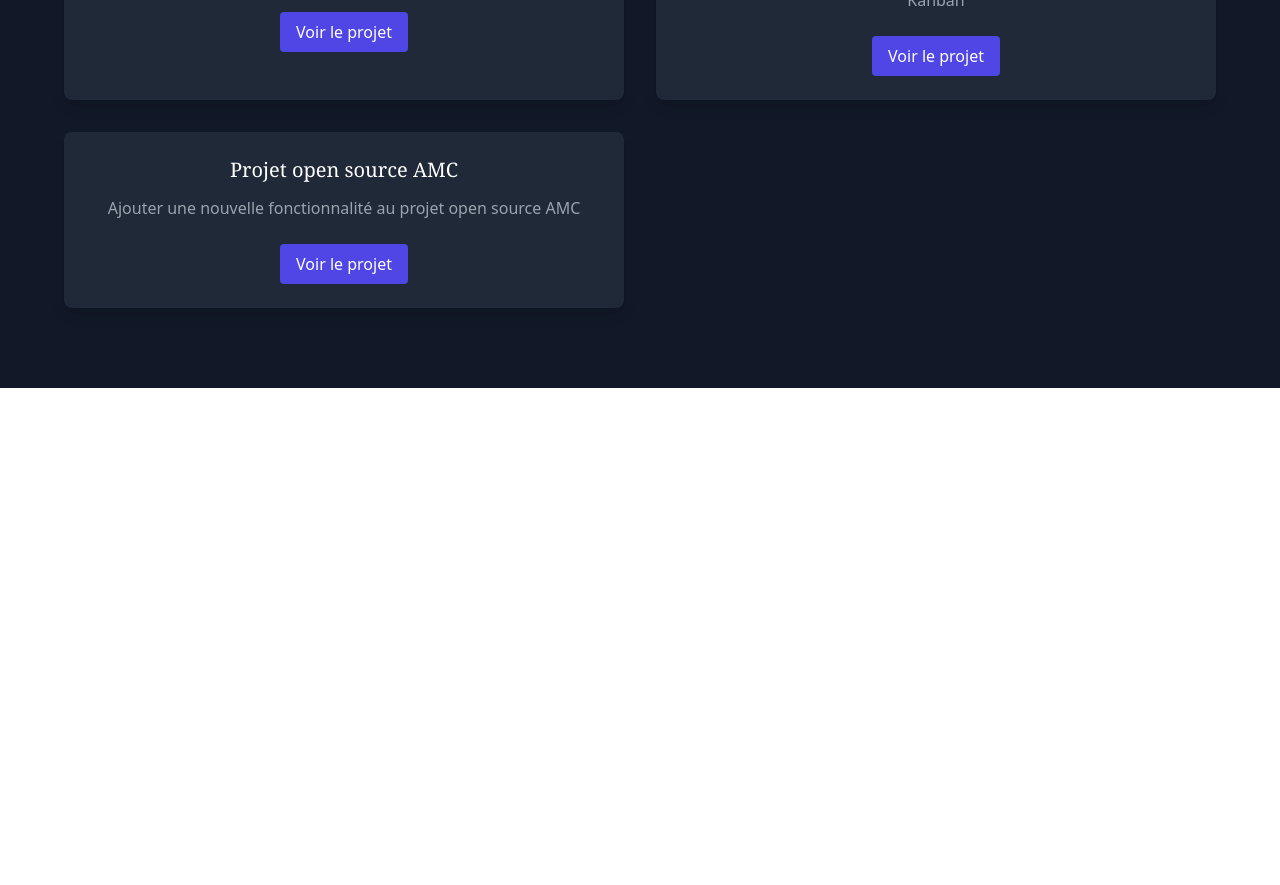
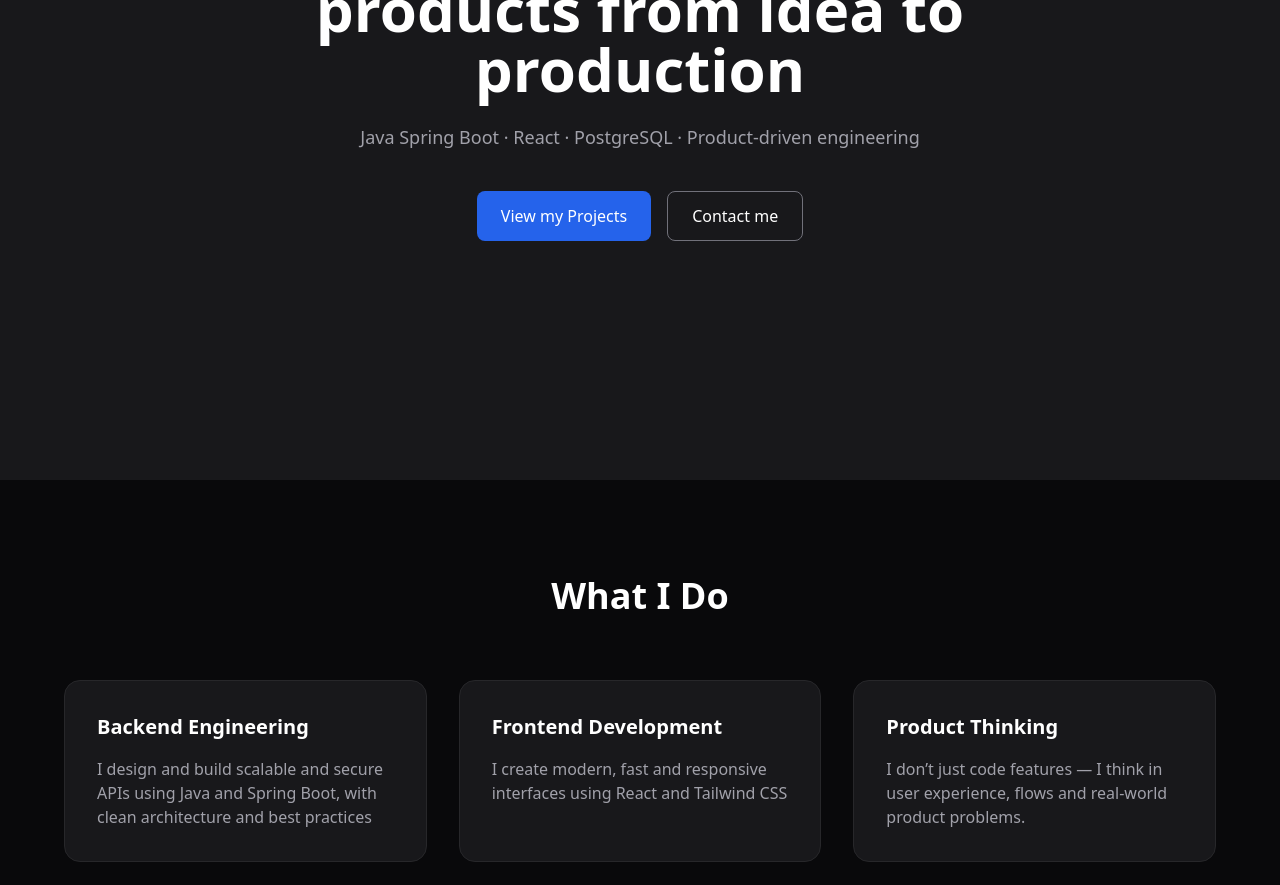
Before and after one commit to jbanijarid/portfolio, a React (Vite) app: page / in a window 1280 px wide. Shown: the part 320-1205 px from the top of the page. Before the commit the page ends 800 px from the top, so only its background shows below. Built offline with nearby package versions, Linux system fonts and the light colour scheme.

Commit message:
Create Home page Restart About Me (Hero) component and Why work with me component

```diff
--- a/package.json
+++ b/package.json
@@ -10,9 +10,12 @@
     "preview": "vite preview"
   },
   "dependencies": {
+    "@emailjs/browser": "^4.4.1",
     "@radix-ui/react-dialog": "^1.1.15",
     "framer-motion": "^12.23.24",
+    "lucide-react": "^0.556.0",
     "react": "^19.1.0",
+    "react-circular-progressbar": "^2.2.0",
     "react-dom": "^19.1.0",
     "react-icons": "^5.5.0",
     "react-modal": "^3.16.3"
--- a/src/App.tsx
+++ b/src/App.tsx
@@ -2,12 +2,22 @@ import './App.css';
 import './index.css';
 import Navbar from './components/Navbar';
 import Projects from './components/Projects';
+import AboutMe from './components/AboutMe';
+import Skills from './components/Skills';
+import Contact from './components/Contact';
+import Footer from './components/Footer';
+import Home from './pages/Home';
 
 const App = () => {
   return (
     <div>
-      <Navbar />
+      <Home />
+      {/* <Navbar />
+      <AboutMe />
+      <Skills />
       <Projects />
+      <Contact />
+      <Footer /> */}
     </div>
   );
 }
--- a/src/components/About.jsx
+++ /dev/null
@@ -1,4 +0,0 @@
-const About = () => {
-    return <div>About Page</div>;
-}
-export default About;
--- /dev/null
+++ b/src/components/Hero.tsx
@@ -0,0 +1,31 @@
+const Hero = () => {
+
+    const scrollToSection = (id:any) => {
+  const element = document.getElementById(id);
+  element?.scrollIntoView({ behavior: "smooth" });
+};
+
+  return (
+    <section className="min-h-screen flex flex-col justify-center items-center text-center px-6">
+        <h1 className="text-5xl md:text-6xl font-bold max-w-4xl leading-tight">
+            I build full-stack web products from idea to production
+            </h1>
+        <p className="mt-6 text-lg text-zinc-400 max-w-2xl">
+            Java Spring Boot · React · PostgreSQL · Product-driven engineering
+        </p>
+
+        <div className="mt-10 flex gap-4">
+            <button className="px-6 py-3 rounded-lg bg-blue-600 hover:bg-blue-500 transition"
+            onClick={() => scrollToSection("projects")}>
+                View my Projects
+            </button>
+            <button className="px-6 py-3 rounded-lg border border-zinc-500 hover:border-zinc-100 transition "
+            onClick={() => scrollToSection("cta")}>
+                Contact me
+            </button>
+        </div>
+    </section>
+  );
+};
+
+export default Hero;
--- /dev/null
+++ b/src/components/WhatIDo.tsx
@@ -0,0 +1,49 @@
+const WhatIdo = () => {
+    return (
+        <section className="min-h-screen py-24 px-6 bg-zinc-950">
+            <div className="max-w-6xl mx-auto">
+                <div className="text-4xl font-bold text-center mb-16">
+                    <h2>What I Do</h2>
+                </div>
+
+                <div className="grid md:grid-cols-3 gap-8">
+
+                    <div className="bg-zinc-900 p-8 rounded-2xl border border-zinc-800 hover:border-blue-500 transition duration-300 ease-out">
+                        <h3 className="text-xl font-semibold mb-4">
+                            Backend Engineering
+                        </h3>
+                        <p className="text-zinc-400">
+                            I design and build scalable and secure APIs using
+                            Java and Spring Boot, with clean architecture and best practices
+                        </p>
+                    </div>
+
+
+                    <div className="bg-zinc-900 p-8 rounded-2xl border border-zinc-800 hover:border-blue-500 transition duration-300 ease-out">
+                        <h3 className="text-xl font-semibold mb-4">
+                            Frontend Development
+                        </h3>
+                        <p className="text-zinc-400">
+                            I create modern, fast and responsive interfaces using
+                            React and Tailwind CSS
+                        </p>
+                    </div>
+
+                    <div className="bg-zinc-900 p-8 rounded-2xl border border-zinc-800 hover:border-blue-500 transition duration-300 ease-out">
+                        <h3 className="text-xl font-semibold mb-4">
+                            Product Thinking
+                        </h3>
+                        <p className="text-zinc-400">
+                            I don’t just code features — I think in user experience,
+                            flows and real-world product problems.
+                        </p>
+                    </div>
+                </div>
+            </div>
+
+
+        </section>
+    )
+}
+
+export default WhatIdo;
--- /dev/null
+++ b/src/components/WhyMe.tsx
@@ -0,0 +1,69 @@
+const WhyMe = () => {
+  return (
+    <section className="py-24 px-6 bg-zinc-950">
+      <div className="max-w-6xl mx-auto text-center">
+
+        <h2 className="text-4xl font-bold mb-8">
+          Why work with me
+        </h2>
+
+        <p className="text-zinc-400 text-lg mb-12">
+          I have a Master’s degree in Software Engineering and hands-on experience
+          building full-stack web applications from scratch. I enjoy turning ideas
+          into real products, with clean code, good UX and scalable architecture
+        </p>
+
+        <div className="grid sm:grid-cols-2 gap-8 text-left">
+
+          <div className="bg-zinc-900 rounded-xl border border-zinc-800 p-6">
+            <h3 className="font-semibold mb-2">
+              🎓 Software Engineering
+            </h3>
+
+            <p className="text-zinc-400">
+              Master’s degree in Software Engineering with strong foundations in
+              architecture, databases and best practices
+            </p>
+          </div>
+
+          <div className="bg-zinc-900 rounded-xl border border-zinc-800 p-6">
+            <h3 className="font-semibold mb-2">
+              🧠 Product mindset
+            </h3>
+
+            <p className="text-zinc-400">
+              I think beyond code — I focus on usability, flows and real-world
+              user needs
+            </p>
+          </div>
+
+          <div className="bg-zinc-900 rounded-xl border border-zinc-800 p-6">
+            <h3 className="font-semibold mb-2">
+              ⚙️ Full-stack skills
+            </h3>
+
+            <p className="text-zinc-400">
+              From backend APIs to frontend UI, I can build and connect every
+              layer of a product
+            </p>
+          </div>
+
+          <div className="bg-zinc-900 rounded-xl border border-zinc-800 p-6">
+            <h3 className="font-semibold mb-2">
+              🚀 Real projects
+            </h3>
+
+            <p className="text-zinc-400">
+              I’ve built multiple full-stack applications
+            </p>
+          </div>
+
+        </div>
+
+      </div>
+
+    </section>
+  );
+};
+
+export default WhyMe;
--- /dev/null
+++ b/src/pages/Home.tsx
@@ -0,0 +1,15 @@
+import Hero from "../components/Hero";
+import WhatIDo from "../components/WhatIDo";
+import WhyMe from "../components/WhyMe";
+
+const Home = () => {
+    return (
+        <div className="bg-zinc-900 text-white">
+            <Hero/>
+            <WhatIDo/>
+            <WhyMe/>
+        </div>
+    )
+}
+
+export default Home;
```
Also changed, not shown: 1 other file (tests, documents, lock files or other folders).
